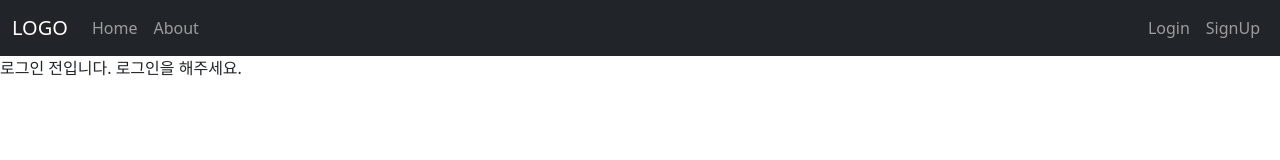
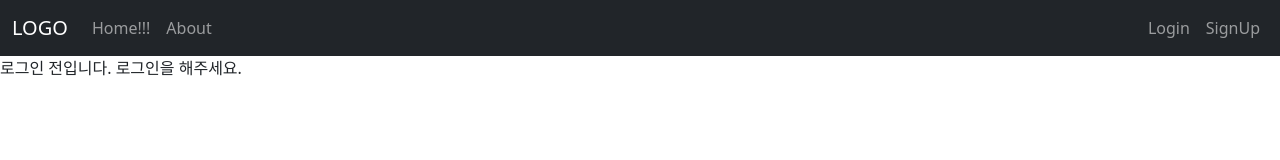
Before and after one commit to BarBamBa/thejoeun-1-boilerplate1, a React (Create React App) app in the folder reactjs/: page / in a window 1280 px wide. Shown: the top 160 px of the page. Built offline with nearby package versions, Linux system fonts and the light colour scheme.

Commit message:
변경 적용 확인 용

```diff
--- a/reactjs/src/layout/MainNavigation.jsx
+++ b/reactjs/src/layout/MainNavigation.jsx
@@ -15,7 +15,7 @@ function MainNavigation () {
           </button>
           <div className='collapse navbar-collapse justify-content-between' id='navbarSupportedContent'>
             <ul className='navbar-nav'>
-              <li className='nav-item'><Link to='/' className='nav-link'>Home</Link></li>
+              <li className='nav-item'><Link to='/' className='nav-link'>Home!!!</Link></li>
               <li className='nav-item'><Link to='/about' className='nav-link'>About</Link></li>
             </ul>
             <ul className='navbar-nav'>
```
Also changed, not shown: 5 other files (tests, documents, lock files or other folders).
